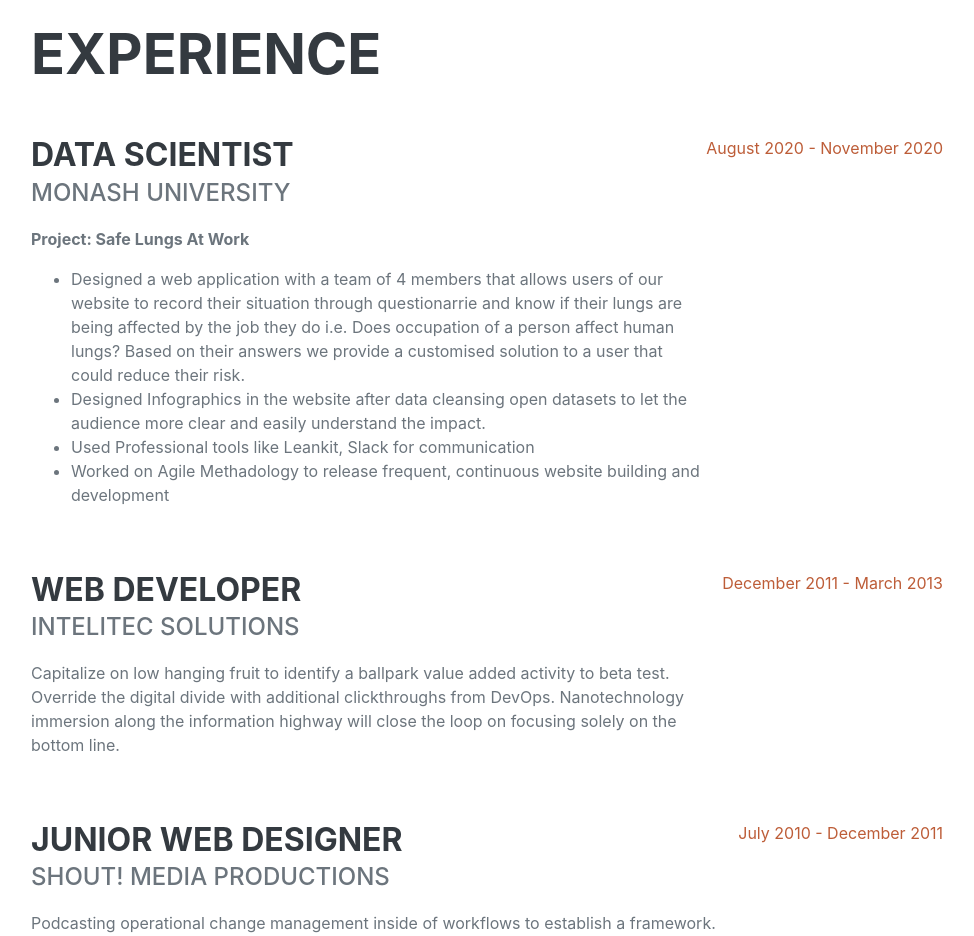
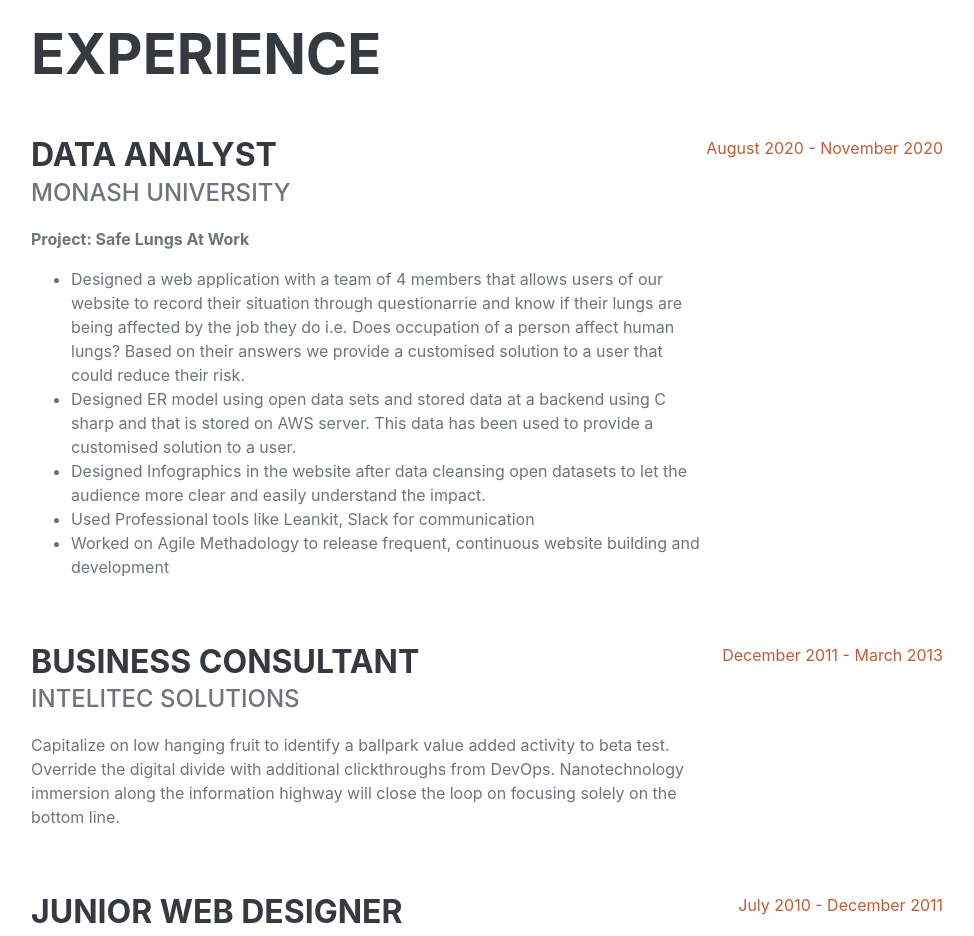
Before and after one commit to VaishnaviGadde04/VaishnaviGadde04.github.io, a plain HTML site: page index.html in a window 1280 px wide. Shown: the part 860-1796 px from the top of the page, without its empty margins (289-1263 px from the left). Drawn offline with nearby package versions, Linux system fonts and the light colour scheme; a web font is replaced by a local one.

Commit message:
Initial Commit

```diff
--- a/index.html
+++ b/index.html
@@ -62,12 +62,13 @@
                     <h2 class="mb-5">Experience</h2>
                     <div class="d-flex flex-column flex-md-row justify-content-between mb-5">
                         <div class="flex-grow-1">
-                            <h3 class="mb-0">Data Scientist</h3>
+                            <h3 class="mb-0">Data Analyst</h3>
                             <div class="subheading mb-3">Monash University</div>
 							<p><b>Project: Safe Lungs At Work</b></p>
                             <ul>
 							<li>Designed a web application with a team of 4 members that allows users of our website to record their situation through questionarrie and know if their lungs are being affected by
 the job they do i.e. Does occupation of a person affect human lungs? Based on their answers we provide a customised solution to a user that could reduce their risk.</li>
+							<li>Designed ER model using open data sets and stored data at a backend using C sharp and that is stored on AWS server. This data has been used to provide a customised solution to a user.</li>
 							<li>Designed Infographics in the website after data cleansing open datasets to let the audience more clear and easily understand the impact.</li>
 							<li>Used Professional tools like Leankit, Slack for communication</li>
 							<li>Worked on Agile Methadology to release frequent, continuous website building and development</li>
@@ -77,7 +78,7 @@ the job they do i.e. Does occupation of a person affect human lungs? Based on th
                     </div>
                     <div class="d-flex flex-column flex-md-row justify-content-between mb-5">
                         <div class="flex-grow-1">
-                            <h3 class="mb-0">Web Developer</h3>
+                            <h3 class="mb-0">Business Consultant</h3>
                             <div class="subheading mb-3">Intelitec Solutions</div>
                             <p>Capitalize on low hanging fruit to identify a ballpark value added activity to beta test. Override the digital divide with additional clickthroughs from DevOps. Nanotechnology immersion along the information highway will close the loop on focusing solely on the bottom line.</p>
                         </div>
```
